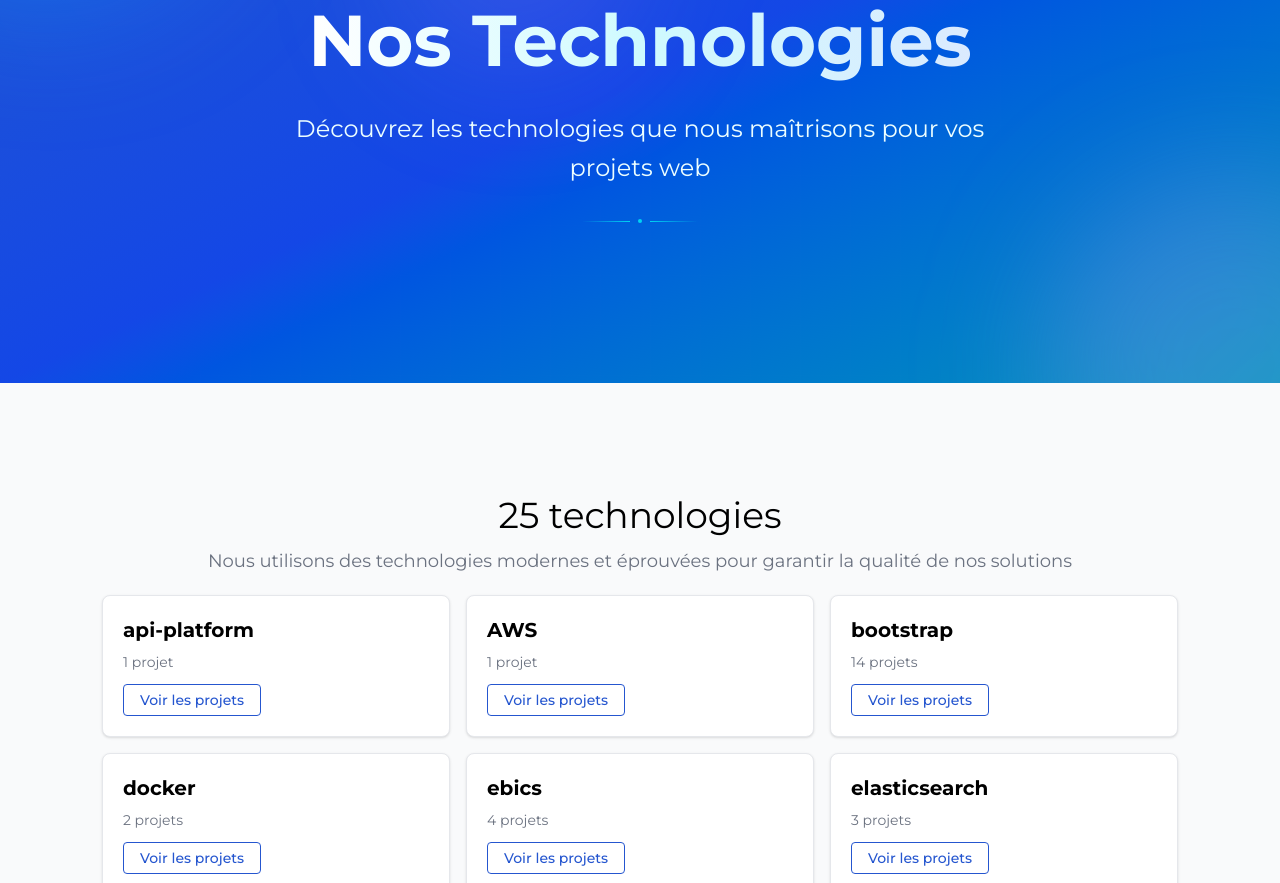
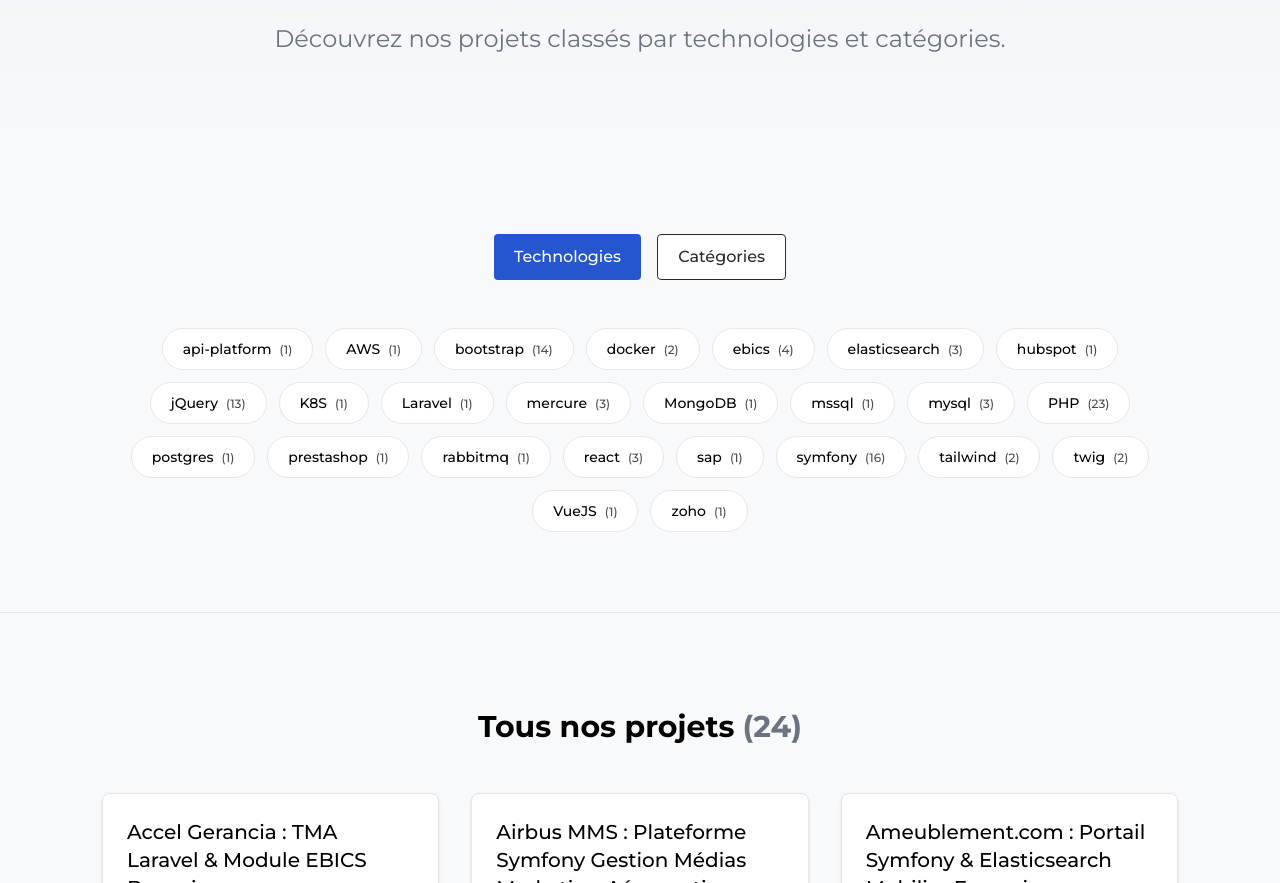
Before and after one commit to silarhi/silarhi.fr, a Next.js app: page /technologies in a window 1280 px wide. Shown: the part 225-1108 px from the top of the page. Built offline with nearby package versions, Linux system fonts and the light colour scheme.

Commit message:
Create interactive technologies page

```diff
--- /dev/null
+++ b/src/app/api/technologies/route.ts
@@ -0,0 +1,59 @@
+import { NextResponse } from 'next/server'
+
+import { getAllProjects } from '@/utils/project'
+import { getAllTechnologies } from '@/utils/technology'
+
+export async function GET() {
+    try {
+        const [allProjects, allTechnologies] = await Promise.all([getAllProjects(), getAllTechnologies()])
+
+        // Calculate project counts for each technology
+        const technologiesWithCounts = allTechnologies.map((tech) => ({
+            slug: tech.slug,
+            name: tech.name,
+            projectCount: allProjects.filter((project) => project.technologies.some((t) => t.slug === tech.slug))
+                .length,
+        }))
+
+        // Get all unique tags with counts
+        const tagMap = new Map<
+            string,
+            {
+                slug: string
+                name: string
+                projectCount: number
+            }
+        >()
+
+        allProjects.forEach((project) => {
+            project.tags.forEach((tag) => {
+                if (tagMap.has(tag.slug)) {
+                    tagMap.get(tag.slug)!.projectCount++
+                } else {
+                    tagMap.set(tag.slug, {
+                        slug: tag.slug,
+                        name: tag.name,
+                        projectCount: 1,
+                    })
+                }
+            })
+        })
+
+        const tags = Array.from(tagMap.values()).sort((a, b) => a.name.localeCompare(b.name))
+
+        // Filter to only include items with projects
+        const technologies = technologiesWithCounts.filter((tech) => tech.projectCount > 0)
+
+        // Return all projects (no need to simplify, ProjectCard expects full ProjectProject)
+        const projects = allProjects
+
+        return NextResponse.json({
+            technologies,
+            tags,
+            projects,
+        })
+    } catch (error) {
+        console.error('Error fetching technologies data:', error)
+        return NextResponse.json({ error: 'Failed to fetch data' }, { status: 500 })
+    }
+}
--- a/src/app/technologies/page.tsx
+++ b/src/app/technologies/page.tsx
@@ -1,82 +1,209 @@
-import { Metadata } from 'next'
+'use client'
+
+import { ArrowRight } from 'lucide-react'
+import Link from 'next/link'
+import { useEffect, useState } from 'react'
 
 import Button from '@/components/button'
-import FadeInWhenVisible from '@/components/fade-in-when-visible'
-import HeroTitle from '@/components/hero-title'
-import Section from '@/components/section'
-import SectionHeader from '@/components/section-header'
-import { getProjectsByTechnology } from '@/utils/project'
-import { getAllTechnologies } from '@/utils/technology'
+import ProjectCard from '@/components/project-card'
+import { cn } from '@/utils/lib'
+import { ProjectProject } from '@/utils/project'
 
-export const metadata: Metadata = {
-    title: 'Nos Technologies - SILARHI',
-    description: 'Découvrez les technologies que nous maîtrisons pour vos projets web.',
+interface Technology {
+    slug: string
+    name: string
+    projectCount: number
 }
 
-export default async function TechnologiesPage() {
-    const technologies = await getAllTechnologies()
+interface Tag {
+    slug: string
+    name: string
+    projectCount: number
+}
 
-    // Get project counts for each technology
-    const technologiesWithProjects = await Promise.all(
-        technologies.map(async (technology) => {
-            const projects = await getProjectsByTechnology(technology.slug)
-            return {
-                ...technology,
-                projectCount: projects.length,
+interface TechnologiesPageData {
+    technologies: Technology[]
+    tags: Tag[]
+    projects: ProjectProject[]
 }
+
+export default function TechnologiesPage() {
+    const [data, setData] = useState<TechnologiesPageData | null>(null)
+    const [selectedFilter, setSelectedFilter] = useState<string | null>(null)
+    const [activeSection, setActiveSection] = useState<'technologies' | 'categories'>('technologies')
+    const [isLoading, setIsLoading] = useState(true)
+
+    // Fetch data on mount
+    useEffect(() => {
+        fetch('/api/technologies')
+            .then((res) => res.json())
+            .then((data) => {
+                setData(data)
+                setIsLoading(false)
             })
+            .catch(() => setIsLoading(false))
+    }, [])
+
+    if (isLoading || !data) {
+        return (
+            <main className="bg-background min-h-screen">
+                <section className="from-primary/5 to-background bg-gradient-to-b pt-32 pb-16 lg:pt-40 lg:pb-20">
+                    <div className="container mx-auto px-4 lg:px-8">
+                        <div className="mx-auto max-w-4xl text-center">
+                            <h1 className="text-foreground mb-6 text-4xl font-bold text-balance lg:text-6xl">
+                                Chargement...
+                            </h1>
+                        </div>
+                    </div>
+                </section>
+            </main>
         )
+    }
 
-    // Filter technologies with at least one project
-    const activeTechnologies = technologiesWithProjects.filter((tech) => tech.projectCount > 0)
+    const currentFilters = activeSection === 'technologies' ? data.technologies : data.tags
+
+    const filteredProjects = selectedFilter
+        ? data.projects.filter((project) => {
+              if (activeSection === 'technologies') {
+                  return project.technologies.some((tech) => tech.slug === selectedFilter)
+              }
+              return project.tags.some((tag) => tag.slug === selectedFilter)
+          })
+        : data.projects
 
     return (
-        <>
-            <HeroTitle
-                title="Nos Technologies"
-                subtitle="Découvrez les technologies que nous maîtrisons pour vos projets web"
-            />
+        <main className="bg-background min-h-screen">
+            {/* Hero Section */}
+            <section className="from-primary/5 to-background bg-gradient-to-b pt-32 pb-16 lg:pt-40 lg:pb-20">
+                <div className="container mx-auto px-4 lg:px-8">
+                    <div className="mx-auto max-w-4xl text-center">
+                        <h1 className="text-foreground mb-6 text-4xl font-bold text-balance lg:text-6xl">
+                            Explorer par <span className="text-primary">expertise</span>
+                        </h1>
+                        <p className="text-muted text-xl leading-relaxed lg:text-2xl">
+                            Découvrez nos projets classés par technologies et catégories.
+                        </p>
+                    </div>
+                </div>
+            </section>
 
-            <Section>
-                <SectionHeader
-                    title={`${activeTechnologies.length} technologie${activeTechnologies.length > 1 ? 's' : ''}`}
-                    subtitle="Nous utilisons des technologies modernes et éprouvées pour garantir la qualité de nos solutions"
-                />
-
-                <FadeInWhenVisible>
-                    <div className="grid grid-cols-1 gap-4 md:grid-cols-2 lg:grid-cols-3">
-                        {activeTechnologies.map((technology) => (
-                            <div
-                                key={technology.slug}
-                                className="border-border flex flex-col rounded-lg border bg-white p-5 shadow-sm transition-shadow hover:shadow-md"
+            {/* Filter Sections */}
+            <section className="border-border border-b py-16 lg:py-20">
+                <div className="container mx-auto px-4 lg:px-8">
+                    {/* Section Tabs */}
+                    <div className="mb-12 flex flex-wrap justify-center gap-4">
+                        <Button
+                            variant={activeSection === 'technologies' ? 'primary' : 'outline-dark'}
+                            onClick={() => {
+                                setActiveSection('technologies')
+                                setSelectedFilter(null)
+                            }}
                         >
-                                <h3 className="mb-2 text-xl font-semibold">{technology.name}</h3>
-                                <p className="text-muted mb-3 text-sm">
-                                    {technology.projectCount} projet{technology.projectCount > 1 ? 's' : ''}
-                                </p>
-                                <div className="mt-auto">
+                            Technologies
+                        </Button>
                         <Button
-                                        as="a"
-                                        href={`/technologies/${technology.slug}`}
-                                        variant="outline-primary"
-                                        size="sm"
+                            variant={activeSection === 'categories' ? 'primary' : 'outline-dark'}
+                            onClick={() => {
+                                setActiveSection('categories')
+                                setSelectedFilter(null)
+                            }}
                         >
-                                        Voir les projets
+                            Catégories
                         </Button>
                     </div>
-                            </div>
+
+                    {/* Filters Display */}
+                    <div className="mx-auto max-w-5xl">
+                        <div className="flex flex-wrap justify-center gap-3">
+                            {currentFilters.map((filter) => (
+                                <button
+                                    key={filter.slug}
+                                    onClick={() =>
+                                        setSelectedFilter(selectedFilter === filter.slug ? null : filter.slug)
+                                    }
+                                    className={cn(
+                                        'rounded-full px-5 py-2.5 text-sm font-medium transition-all',
+                                        selectedFilter === filter.slug
+                                            ? 'bg-primary scale-105 text-white shadow-md'
+                                            : 'border-border bg-surface text-foreground hover:border-primary/50 border hover:shadow-sm'
+                                    )}
+                                >
+                                    {filter.name}
+                                    <span className="ml-2 text-xs opacity-70">({filter.projectCount})</span>
+                                </button>
                             ))}
                         </div>
-                </FadeInWhenVisible>
 
-                <FadeInWhenVisible delay={0.2}>
-                    <div className="mt-5 text-center">
-                        <Button as="a" href="/projets" variant="outline-dark">
-                            Voir tous les projets
+                        {selectedFilter && (
+                            <div className="mt-8 text-center">
+                                <Button variant="outline-dark" onClick={() => setSelectedFilter(null)} size="sm">
+                                    Réinitialiser le filtre
                                 </Button>
                             </div>
-                </FadeInWhenVisible>
-            </Section>
-        </>
+                        )}
+                    </div>
+                </div>
+            </section>
+
+            {/* Filtered Projects */}
+            <section className="py-16 lg:py-24">
+                <div className="container mx-auto px-4 lg:px-8">
+                    <div className="mb-12">
+                        <h2 className="text-foreground text-center text-2xl font-bold lg:text-3xl">
+                            {selectedFilter
+                                ? `Projets utilisant "${currentFilters.find((f) => f.slug === selectedFilter)?.name}"`
+                                : 'Tous nos projets'}
+                            <span className="text-muted ml-2">({filteredProjects.length})</span>
+                        </h2>
+                    </div>
+
+                    {filteredProjects.length === 0 ? (
+                        <div className="py-12 text-center">
+                            <svg
+                                className="text-muted mx-auto mb-4 h-16 w-16"
+                                fill="none"
+                                viewBox="0 0 24 24"
+                                stroke="currentColor"
+                                aria-hidden="true"
+                            >
+                                <path
+                                    strokeLinecap="round"
+                                    strokeLinejoin="round"
+                                    strokeWidth={1.5}
+                                    d="M9.172 16.172a4 4 0 015.656 0M9 10h.01M15 10h.01M21 12a9 9 0 11-18 0 9 9 0 0118 0z"
+                                />
+                            </svg>
+                            <p className="text-muted">Aucun projet ne correspond à votre sélection.</p>
+                        </div>
+                    ) : (
+                        <div className="mx-auto grid max-w-6xl gap-8 md:grid-cols-2 lg:grid-cols-3">
+                            {filteredProjects.map((project) => (
+                                <ProjectCard key={project.slug} project={project} />
+                            ))}
+                        </div>
+                    )}
+                </div>
+            </section>
+
+            {/* CTA */}
+            <section className="bg-muted/30 py-16 lg:py-24">
+                <div className="container mx-auto px-4 lg:px-8">
+                    <div className="mx-auto max-w-3xl text-center">
+                        <h2 className="text-foreground mb-6 text-3xl font-bold text-balance lg:text-5xl">
+                            Besoin d&apos;une expertise spécifique ?
+                        </h2>
+                        <p className="text-muted mb-8 text-lg leading-relaxed lg:text-xl">
+                            Discutons de votre projet et de vos besoins technologiques.
+                        </p>
+                        <Link href="/contact">
+                            <Button size="lg">
+                                Contactez-nous
+                                <ArrowRight className="ml-2 h-5 w-5" />
+                            </Button>
+                        </Link>
+                    </div>
+                </div>
+            </section>
+        </main>
     )
 }
```
Lines whose indentation alone changed are shown as unchanged.
